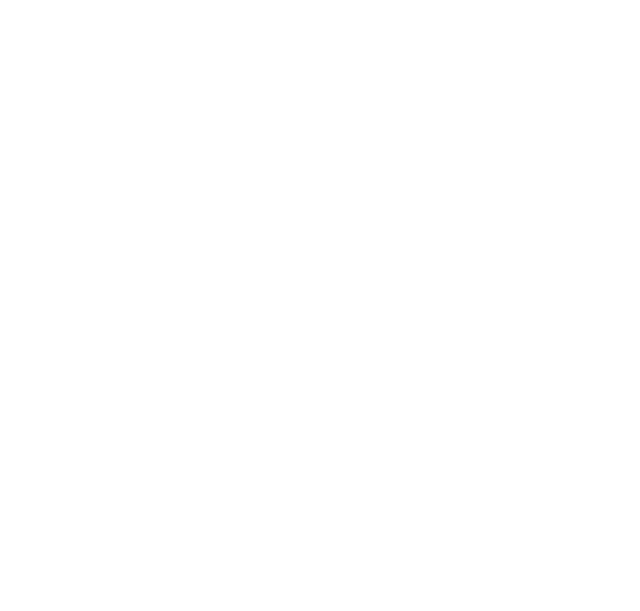
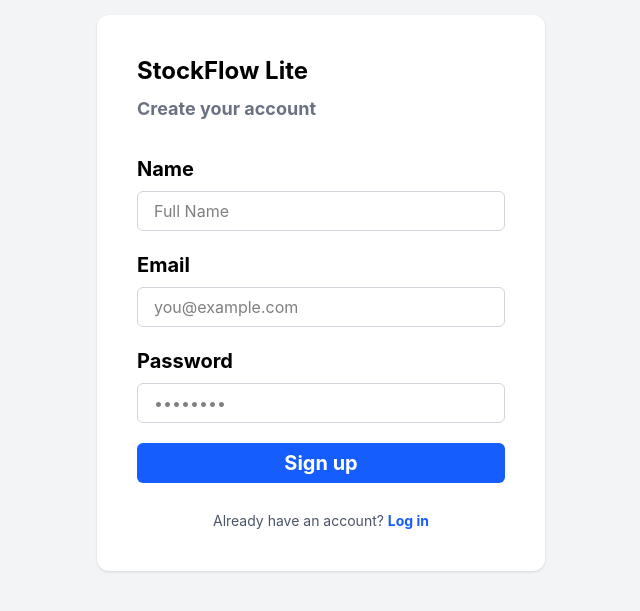
Before and after one commit to lensen-degife/stockflow-frontend, a React (Vite) app: page /signup in a window 1280 px wide. Before the commit this address had no page. Shown: the part 107-718 px from the top of the page, without its empty margins (319-959 px from the left). Built offline with nearby package versions, Linux system fonts and the light colour scheme.

Commit message:
feat: add Signup component and link to it from Login

```diff
--- a/src/App.jsx
+++ b/src/App.jsx
@@ -1,6 +1,7 @@
 import { BrowserRouter, Routes, Route, Navigate } from 'react-router-dom';
 import { Toaster } from 'react-hot-toast';
 import Login from './Login';
+import Signup from './Signup';
 import Dashboard from './Dashboard';
 import ProtectedRoute from './ProtectedRoute';
 
@@ -15,6 +16,9 @@
         {/* The Login Route */}
         <Route path="/login" element={<Login />} />
 
+        {/* The Signup Route */}
+        <Route path="/signup" element={<Signup />} />
+
         {/* The Dashboard Route */}
         <Route
           path="/dashboard"
--- a/src/Login.jsx
+++ b/src/Login.jsx
@@ -1,5 +1,5 @@
 import { useState } from 'react';
-import { useNavigate } from 'react-router-dom';
+import { useNavigate, Link } from 'react-router-dom';
 import { jwtDecode } from "jwt-decode";
 import toast from 'react-hot-toast';
 
@@ -113,6 +113,13 @@
                     >
                         {isLoading ? 'Signing in...' : 'Sign in'}
                     </button>
+
+                    <div className="text-center text-sm text-gray-600 mt-2">
+                        Don't have an account?{' '}
+                        <Link to="/signup" className="text-blue-600 font-bold hover:underline">
+                            Sign up
+                        </Link>
+                    </div>
                 </form>
             </div>
         </div>
--- /dev/null
+++ b/src/Signup.jsx
@@ -0,0 +1,112 @@
+import { useState } from 'react';
+import { useNavigate, Link } from 'react-router-dom';
+import toast from 'react-hot-toast';
+
+export default function Signup() {
+    const [name, setName] = useState('');
+    const [email, setEmail] = useState('');
+    const [password, setPassword] = useState('');
+    const [isLoading, setIsLoading] = useState(false);
+
+    const navigate = useNavigate();
+
+    const handleSignup = async (e) => {
+        e.preventDefault();
+        setIsLoading(true);
+
+        try {
+            const response = await fetch(`${import.meta.env.VITE_API_URL}/api/v1/auth/register`, {
+                method: 'POST',
+                headers: {
+                    'Content-Type': 'application/json',
+                },
+                body: JSON.stringify({ name, email, password }),
+            });
+
+            const data = await response.json();
+
+            if (!response.ok) {
+                throw new Error(data.error?.message || 'Registration failed');
+            }
+
+            toast.success('Account created! Please log in.');
+            navigate('/login');
+        } catch (err) {
+            toast.error(err.message);
+        } finally {
+            setIsLoading(false);
+        }
+    };
+
+    return (
+        <div className="w-full min-h-screen bg-gray-100 flex items-center justify-center px-4 py-8">
+            <div className="w-full max-w-sm sm:max-w-md bg-white rounded-xl shadow-sm p-6 sm:p-10">
+                <h1 className="text-black text-xl sm:text-2xl font-bold font-['Inter'] mb-2">
+                    StockFlow Lite
+                </h1>
+                <p className="text-gray-500 text-base sm:text-lg font-bold font-['Inter'] mb-8">
+                    Create your account
+                </p>
+
+                <form onSubmit={handleSignup} className="flex flex-col gap-5">
+                    <div>
+                        <label className="block text-black text-lg sm:text-xl font-bold font-['Inter'] mb-2">
+                            Name
+                        </label>
+                        <input
+                            type="text"
+                            required
+                            value={name}
+                            onChange={(e) => setName(e.target.value)}
+                            className="w-full h-10 bg-white rounded-md border border-gray-300 px-4 outline-none focus:border-blue-600 text-black"
+                            placeholder="Full Name"
+                        />
+                    </div>
+
+                    <div>
+                        <label className="block text-black text-lg sm:text-xl font-bold font-['Inter'] mb-2">
+                            Email
+                        </label>
+                        <input
+                            type="email"
+                            required
+                            value={email}
+                            onChange={(e) => setEmail(e.target.value)}
+                            className="w-full h-10 bg-white rounded-md border border-gray-300 px-4 outline-none focus:border-blue-600 text-black"
+                            placeholder="you@example.com"
+                        />
+                    </div>
+
+                    <div>
+                        <label className="block text-black text-lg sm:text-xl font-bold font-['Inter'] mb-2">
+                            Password
+                        </label>
+                        <input
+                            type="password"
+                            required
+                            value={password}
+                            onChange={(e) => setPassword(e.target.value)}
+                            className="w-full h-10 bg-white rounded-md border border-gray-300 px-4 outline-none focus:border-blue-600 text-black"
+                            placeholder="••••••••"
+                        />
+                    </div>
+
+                    <button
+                        type="submit"
+                        disabled={isLoading}
+                        className="w-full h-10 bg-blue-600 rounded-md text-white text-lg sm:text-xl font-bold font-['Inter'] flex items-center justify-center hover:bg-blue-700 cursor-pointer disabled:opacity-50 transition-colors"
+                    >
+                        {isLoading ? 'Creating account...' : 'Sign up'}
+                    </button>
+
+                    <div className="text-center text-sm text-gray-600 mt-2">
+                        Already have an account?{' '}
+                        <Link to="/login" className="text-blue-600 font-bold hover:underline">
+                            Log in
+                        </Link>
+                    </div>
+                </form>
+            </div>
+        </div>
+    );
+}
```
